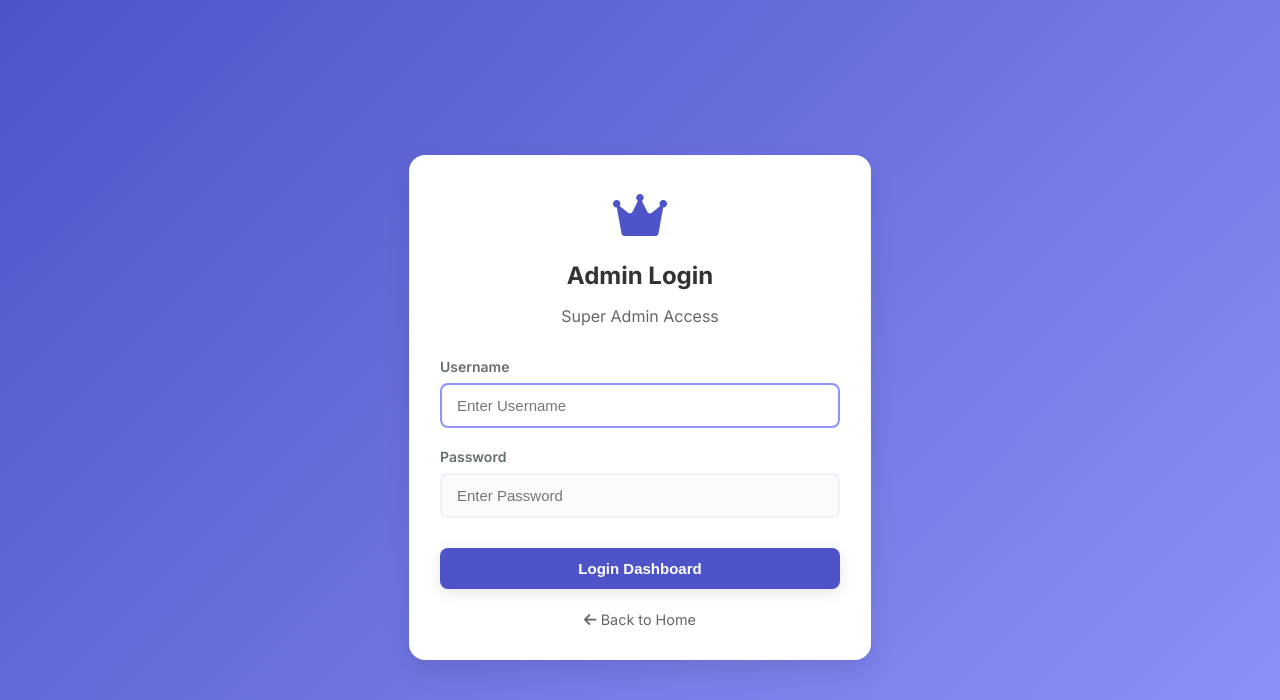
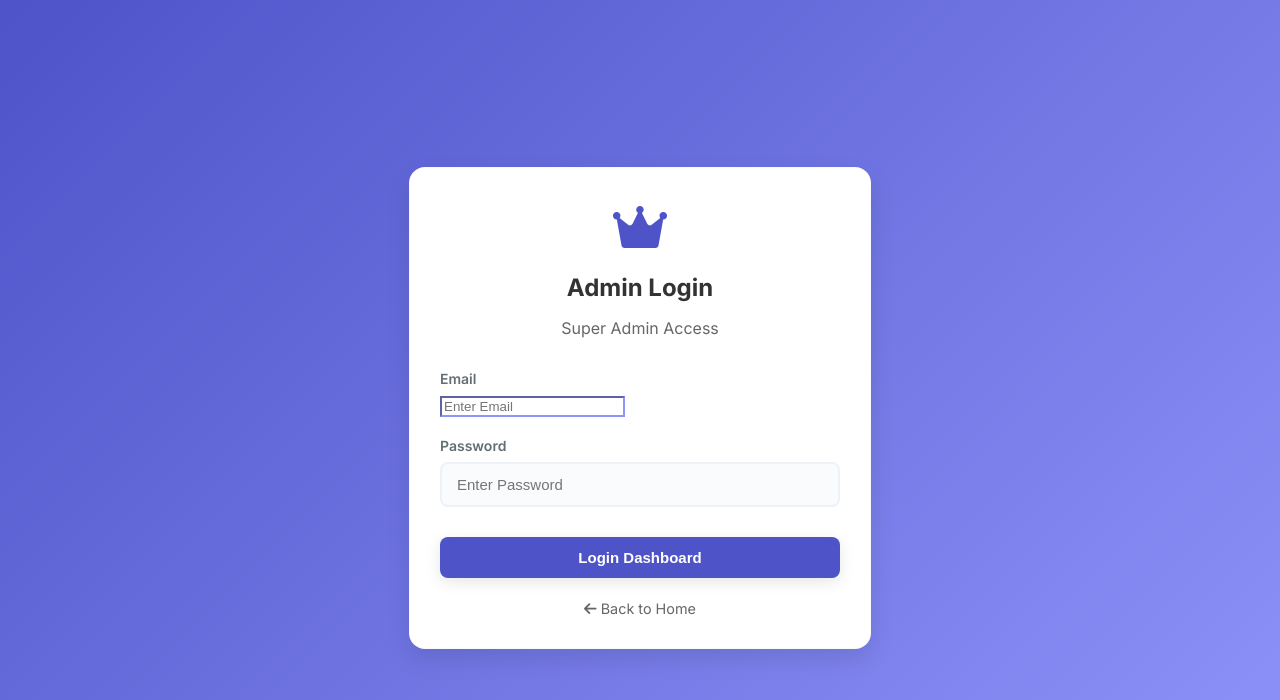
Before and after one commit to ragatirajesh2006-svg/students-web, a Flask app: page /admin/login in a window 1280 px wide. Shown: the top 700 px of the page. Run offline with Flask 3, Linux system fonts and the light colour scheme.

Commit message:
Fix admin login (email instead of username)

```diff
--- a/app.py
+++ b/app.py
@@ -7,7 +7,8 @@ from flask_login import (
 )
 from functools import wraps
 import os
-
+from dotenv import load_dotenv
+load_dotenv()
 # ---------------- APP SETUP ----------------
 app = Flask(__name__)
 app.secret_key = os.getenv("SECRET_KEY", "dev-secret-key")
@@ -201,15 +202,17 @@ def teacher_dashboard():
 @app.route("/admin/login", methods=["GET", "POST"])
 def admin_login():
     if request.method == "POST":
-        username = request.form.get("username")
+        email = request.form.get("email")
         password = request.form.get("password")
 
         conn = get_db_connection()
         cursor = conn.cursor(dictionary=True)
+
         cursor.execute(
-            "SELECT * FROM users WHERE username=%s AND password=%s",
-            (username, password)
+            "SELECT * FROM super_admin WHERE email=%s AND password=%s",
+            (email, password)
         )
+
         data = cursor.fetchone()
         conn.close()
 
@@ -217,7 +220,7 @@ def admin_login():
             user = User(
                 f"SUPER_ADMIN:{data['id']}",
                 "SUPER_ADMIN",
-                data["username"],
+                data["email"],   # 👈 username kaadu, email
                 data["id"]
             )
             login_user(user)
@@ -226,7 +229,6 @@ def admin_login():
         flash("Invalid admin credentials")
 
     return render_template("admin/login.html")
-
 @app.route("/admin/dashboard")
 @admin_required
 def admin_dashboard():
@@ -273,3 +275,5 @@ def student_dashboard():
     return render_template("student/dashboard.html")
 
 # ❌ app.run() NOT needed (Gunicorn handles it)
+if __name__ == "__main__":
+    app.run(debug=True)
--- a/templates/admin/login.html
+++ b/templates/admin/login.html
@@ -33,14 +33,17 @@
             {% endwith %}
 
             <form method="post" style="text-align: left;">
+
                 <div class="form-group">
-                    <label>Username</label>
-                    <input type="text" name="username" placeholder="Enter Username" required autofocus>
+                    <label>Email</label>
+                    <input type="email" name="email" placeholder="Enter Email" required autofocus>
                 </div>
+
                 <div class="form-group">
                     <label>Password</label>
                     <input type="password" name="password" placeholder="Enter Password" required>
                 </div>
+
                 <button type="submit" class="btn btn-primary" style="width: 100%; margin-top: 10px;">
                     Login Dashboard
                 </button>
@@ -57,5 +60,4 @@
     </div>
 
 </body>
-
 </html>
```
